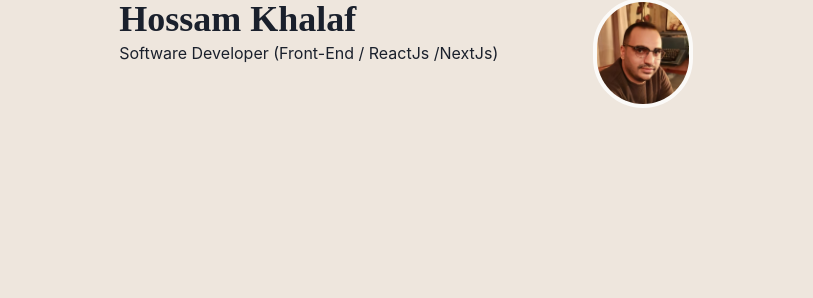
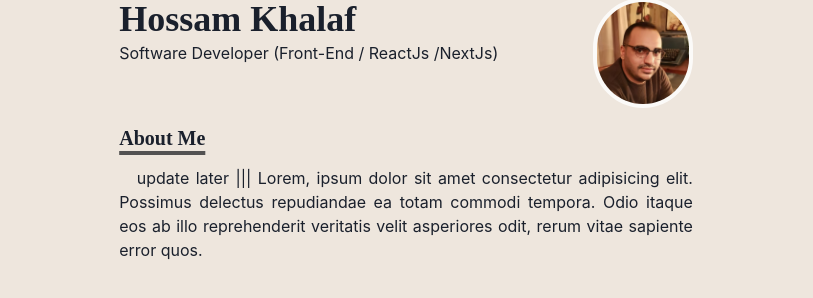
Before and after one commit to hossam-khalaf/portfolio, a Next.js app: page / in a window 1280 px wide. Shown: the part 146-444 px from the top of the page, without its empty margins (234-1047 px from the left). Built offline with nearby package versions, Linux system fonts and the light colour scheme.

Commit message:
Section animated

```diff
--- /dev/null
+++ b/components/Paragraph.js
@@ -0,0 +1,8 @@
+import styled from '@emotion/styled'
+
+const Paragraph = styled.p`
+	text-align: justify;
+	text-indent: 1.1em;
+`
+
+export default Paragraph
--- /dev/null
+++ b/components/Section.js
@@ -0,0 +1,20 @@
+import { motion } from 'framer-motion'
+import { chakra, shouldForwardProp } from '@chakra-ui/react'
+
+const StyledDiv = chakra(motion.div, {
+	shouldForwardProp: (prop) => {
+		return shouldForwardProp(prop) || prop === 'transition'
+	},
+})
+
+const Section = ({ children, delay = 0 }) => (
+	<StyledDiv
+		initial={{ y: 10, opacity: 0 }}
+		animate={{ y: 0, opacity: 1 }}
+		transition={{ duration: 0.2, delay }}
+		mb={6}>
+		{children}
+	</StyledDiv>
+)
+
+export default Section
--- a/pages/index.js
+++ b/pages/index.js
@@ -5,6 +5,8 @@ import {
 	Image,
 	useColorModeValue,
 } from '@chakra-ui/react'
+import Paragraph from '../components/Paragraph'
+import Section from '../components/Section'
 
 const Page = () => {
 	return (
@@ -44,6 +46,18 @@ const Page = () => {
 					/>
 				</Box>
 			</Box>
+			<Section delay={0.2}>
+				<Heading as='h3' variant='section-title'>
+					About Me
+				</Heading>
+				{/* To DO later */}
+				<Paragraph>
+					update later ||| Lorem, ipsum dolor sit amet consectetur adipisicing
+					elit. Possimus delectus repudiandae ea totam commodi tempora. Odio
+					itaque eos ab illo reprehenderit veritatis velit asperiores odit,
+					rerum vitae sapiente error quos.
+				</Paragraph>
+			</Section>
 		</Container>
 	)
 }
```
